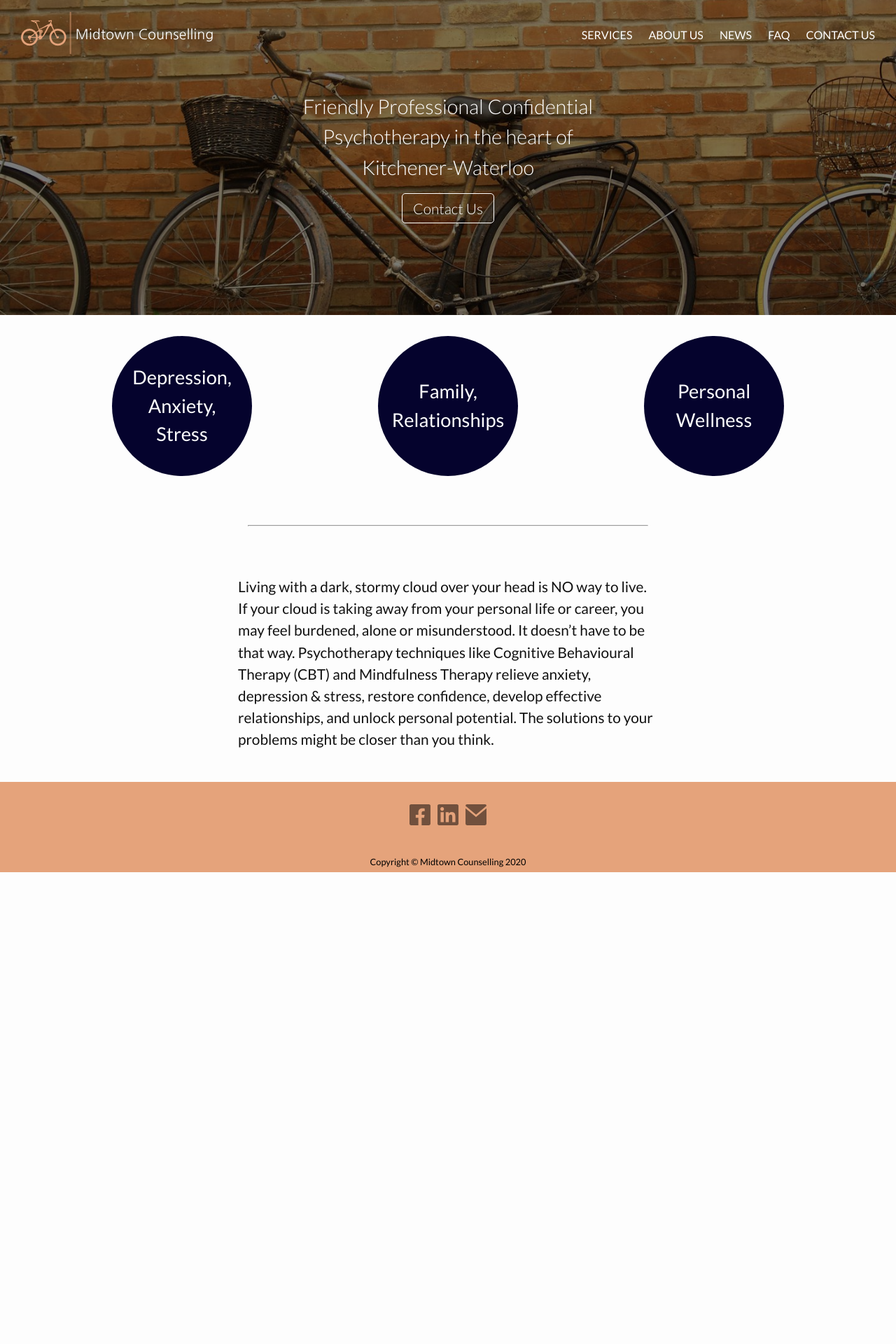
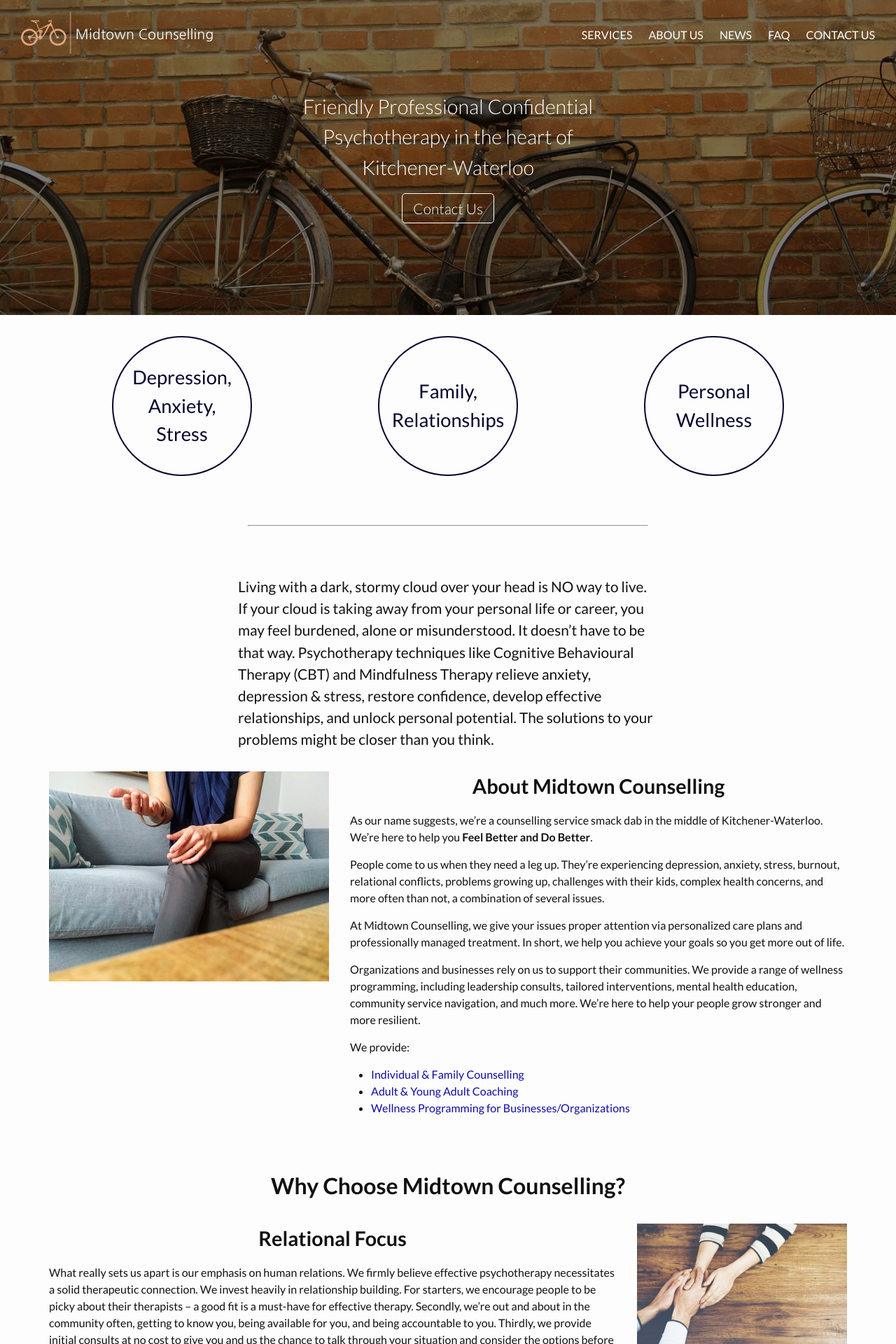
Before and after one commit to jonathanhines/midtown, a Jekyll site: the page built from index.markdown, in a window 1280 px wide. Shown: the top 1920 px of the page at 70% size. Built offline with Jekyll 4.4.1, drawn with Linux system fonts in a browser that asks for light colours; before the commit the page ends 1246 px from its top, so only the background shows below that; some of the changed text lies outside the part shown.

Commit message:
Changes made during a live walkthrough

```diff
--- a/_sass/site.scss
+++ b/_sass/site.scss
@@ -100,8 +100,8 @@
 $feature-circle-diameter: 200px;
 $feature-circle-font-size: 1.7em;
 $feature-circle-padding: 40px;
-$feature-circle-background-color: $brand-dark;
-$feature-circle-color: $color-white;
+$feature-circle-background-color: $color-peach;
+$feature-circle-color: $brand-dark;
 ul.feature-circles {
     list-style: none;
     margin: 0;
@@ -123,7 +123,8 @@
             height: $feature-circle-diameter;
             width: $feature-circle-diameter;
             color: $feature-circle-color;
-            background: $feature-circle-background-color;
+            // background: $feature-circle-background-color;
+            border: solid 2px $feature-circle-color;
             border-radius: 100%;
             margin: 0 auto;
             font-size: $feature-circle-font-size;
--- a/about.markdown
+++ b/about.markdown
@@ -4,13 +4,13 @@
 permalink: /about/
 ---
 
-<img src="/assets/images/session.jpg" alt="" class="image-float float-left">
+<img src="/assets/images/hands-couch.jpg" alt="" class="image-float float-right">
 
 Midtown combines the science of psychosocial wellness with the healing capacity of relationships.
 
-As for science, the field of wellness has come a long way in understanding how the brain functions, what motivates us as humans, and how to change unhelpful patterns that rob us of our capacity to enjoy life, act with confidence, and meaningfully engage with others.  Midtown’s clinicians are highly trained in evidenced-based treatment modalities that are backed by science, recommended by physicians and preferred by major treatment centres and clients alike.
+As for **science**, the field of wellness has come a long way in understanding how the brain functions, what motivates us as humans, and how to change unhelpful patterns that rob us of our capacity to enjoy life, act with confidence, and meaningfully engage with others.  Midtown’s clinicians are highly trained in evidenced-based treatment modalities that are backed by science, recommended by physicians and preferred by major treatment centres and clients alike.
 
-As for relationships, all psychotherapy interventions rely heavily on a good client-therapist relationship. This is of utmost importance at Midtown. In addition to the specialized training above, Midtown’s clinicians excel at tuning into their clients’ strengths, values and needs so that clients can be understood, inspired and empowered to pursue the changes they desire. Depending on your needs and circumstances, Midtown may also offer help improving your connection with other key people in your life, be they your children, parents, neighbours, colleagues or boss.
+As for **relationships**, all psychotherapy interventions rely heavily on a good client-therapist relationship. This is of utmost importance at Midtown. In addition to the specialized training above, Midtown’s clinicians excel at tuning into their clients’ strengths, values and needs so that clients can be understood, inspired and empowered to pursue the changes they desire. Depending on your needs and circumstances, Midtown may also offer help improving your connection with other key people in your life, be they your children, parents, neighbours, colleagues or boss.
 
 Last, but certainly not least, Midtown’s relational focus includes a mission to strengthening communities. Through partnerships with local businesses, community services, and places of worship, Midtown contributes to its neighbours’ capacity to attend to psychological health at both individual and communal levels.
 
--- a/contact.markdown
+++ b/contact.markdown
@@ -31,7 +31,9 @@
 </div>
 </div>
 
-### Available Times This Week
+### Book now
+
+To book your Initial Phone Consultation, send us an email, call or text with your name, contact details and your choice of available consult times.
 
 This is a list of the available times this week. To book an appointment, [send us an email](mailto:info@midtowncounselling.ca), [call](tel:2263133335) or [text](sms:2263133335?body=I%27m%20interested%20in%20booking%20an%20appointment.).
 
--- a/index.markdown
+++ b/index.markdown
@@ -20,7 +20,6 @@
 Living with a dark, stormy cloud over your head is NO way to live. If your cloud is taking away from your personal life or career, you may feel burdened, alone or misunderstood. It doesn't have to be that way. Psychotherapy techniques like Cognitive Behavioural Therapy (CBT) and Mindfulness Therapy relieve anxiety, depression & stress, restore confidence, develop effective relationships, and unlock personal potential. The solutions to your problems might be closer than you think.
 </div>
 
-<!--
 <div class="image-words image-left">
 <div class="image large">
     <img src="/assets/images/hands-couch.jpg" alt="">
@@ -97,4 +96,3 @@
 
 </div>
 </div>
--->
```
